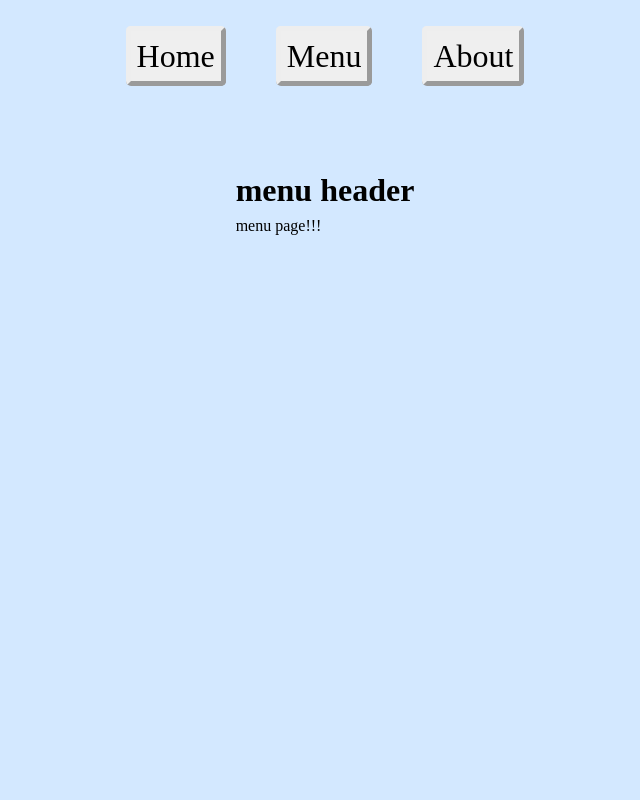
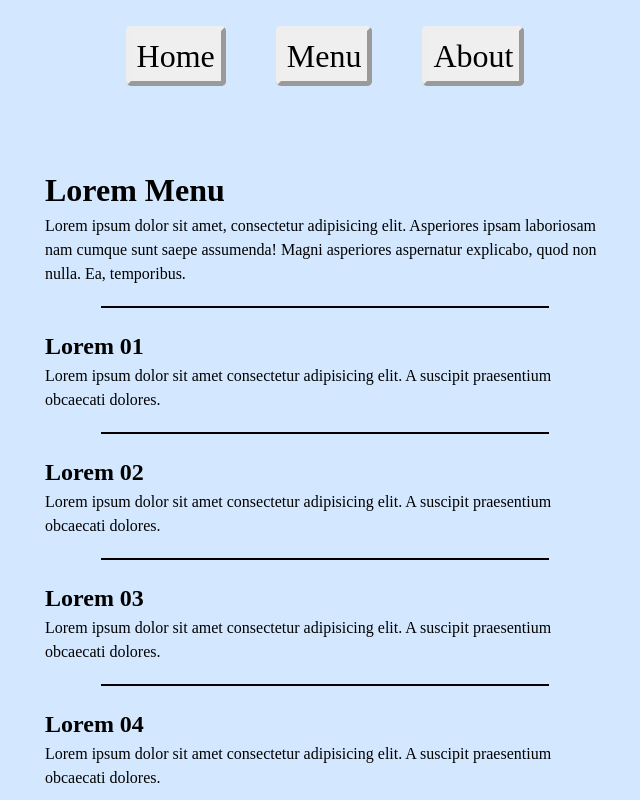
Before and after one commit to Kagnos/Restaurant-Homepage, a website built with webpack: page src/template.html in a window 1280 px wide. Both pictures are taken after a click on the button "Menu". Shown: the top 800 px of the page, without its empty margins (315-955 px from the left). Built offline with nearby package versions, Linux system fonts and the light colour scheme.

Commit message:
Create and style filler text for all pages

```diff
--- a/src/about.js
+++ b/src/about.js
@@ -1,13 +1,17 @@
 export function buildAboutPage() {
     const content = document.querySelector("#content");
     const h1 = document.createElement("h1");
-    const p = document.createElement("p");
+    let p = document.createElement("p");
 
     content.innerHTML = "";
 
-    h1.textContent = "about header";
+    h1.textContent = "About Our Restaurant";
     content.appendChild(h1);
 
-    p.textContent = "about page!!!";
+    p.textContent = "Lorem ipsum dolor sit amet consectetur adipisicing elit. Dolores commodi architecto accusamus eveniet provident ullam non eius ex sit rem saepe voluptatem natus nisi, porro et omnis adipisci labore molestias harum? Quidem, ratione officiis suscipit soluta necessitatibus veniam voluptates magnam voluptatibus repellendus!";
+    content.appendChild(p);
+
+    p = p.cloneNode();
+    p.textContent = "Lorem ipsum dolor sit amet consectetur adipisicing elit. Iusto voluptate explicabo blanditiis, sint deleniti laboriosam cupiditate maiores, exercitationem labore similique ipsa suscipit in facere illum quis repellat recusandae fuga tempore ex voluptas!";
     content.appendChild(p);
 };
--- a/src/home.js
+++ b/src/home.js
@@ -1,13 +1,17 @@
 export function buildHomePage() {
     const content = document.querySelector("#content");
     const h1 = document.createElement("h1");
-    const p = document.createElement("p");
+    let p = document.createElement("p");
 
     content.innerHTML = "";
 
-    h1.textContent = "home header";
+    h1.textContent = "Welcome to Lorem Restaurant!";
     content.appendChild(h1);
 
-    p.textContent = "home page!!!";
+    p.textContent = "Lorem ipsum dolor sit, amet consectetur adipisicing elit. Aliquam, ab distinctio corrupti soluta voluptatum ut debitis hic? Similique, cupiditate in dolor unde quasi laudantium repellendus maxime sit eius, vel ut ipsa! Eaque molestiae, dolorum itaque soluta nesciunt perspiciatis et provident porro necessitatibus molestias vero autem exercitationem quas voluptatum non odio.";
+    content.appendChild(p);
+
+    p = p.cloneNode();
+    p.textContent = "Lorem ipsum dolor sit, amet consectetur adipisicing elit. Explicabo, pariatur. Numquam ex, reiciendis quae ullam distinctio ipsum porro quibusdam dolorum, error corrupti minus magni molestias fugiat tempora, nesciunt voluptatem reprehenderit laboriosam repellendus modi excepturi corporis. Mollitia illo laudantium id fugiat qui nulla tempora rerum eum, ad recusandae exercitationem libero maxime sit itaque quis reiciendis ducimus.";
     content.appendChild(p);
 };
--- a/src/menu.js
+++ b/src/menu.js
@@ -1,13 +1,93 @@
 export function buildMenuPage() {
     const content = document.querySelector("#content");
     const h1 = document.createElement("h1");
-    const p = document.createElement("p");
+    let h2 = document.createElement("h2");
+    let p = document.createElement("p");
+    let hr = document.createElement("hr");
 
     content.innerHTML = "";
 
-    h1.textContent = "menu header";
+    h1.textContent = "Lorem Menu";
     content.appendChild(h1);
 
-    p.textContent = "menu page!!!";
+    p.textContent = "Lorem ipsum dolor sit amet, consectetur adipisicing elit. Asperiores ipsam laboriosam nam cumque sunt saepe assumenda! Magni asperiores aspernatur explicabo, quod non nulla. Ea, temporibus.";
     content.appendChild(p);
+
+    content.appendChild(hr);
+
+    h2.textContent = "Lorem 01";
+    content.appendChild(h2);
+
+    p = p.cloneNode();
+    p.textContent = "Lorem ipsum dolor sit amet consectetur adipisicing elit. A suscipit praesentium obcaecati dolores.";
+    content.appendChild(p);
+
+    hr = hr.cloneNode();
+    content.appendChild(hr);
+
+    h2 = h2.cloneNode();
+    h2.textContent = "Lorem 02";
+    content.appendChild(h2);
+
+    p = p.cloneNode();
+    p.textContent = "Lorem ipsum dolor sit amet consectetur adipisicing elit. A suscipit praesentium obcaecati dolores.";
+    content.appendChild(p);
+
+    hr = hr.cloneNode();
+    content.appendChild(hr);
+
+    h2 = h2.cloneNode();
+    h2.textContent = "Lorem 03";
+    content.appendChild(h2);
+
+    p = p.cloneNode();
+    p.textContent = "Lorem ipsum dolor sit amet consectetur adipisicing elit. A suscipit praesentium obcaecati dolores.";
+    content.appendChild(p);
+
+    hr = hr.cloneNode();
+    content.appendChild(hr);
+
+    h2 = h2.cloneNode();
+    h2.textContent = "Lorem 04";
+    content.appendChild(h2);
+
+    p = p.cloneNode();
+    p.textContent = "Lorem ipsum dolor sit amet consectetur adipisicing elit. A suscipit praesentium obcaecati dolores.";
+    content.appendChild(p);
+
+    hr = hr.cloneNode();
+    content.appendChild(hr);
+
+    h2 = h2.cloneNode();
+    h2.textContent = "Lorem 05";
+    content.appendChild(h2);
+
+    p = p.cloneNode();
+    p.textContent = "Lorem ipsum dolor sit amet consectetur adipisicing elit. A suscipit praesentium obcaecati dolores.";
+    content.appendChild(p);
+
+    hr = hr.cloneNode();
+    content.appendChild(hr);
+
+    h2 = h2.cloneNode();
+    h2.textContent = "Lorem 06";
+    content.appendChild(h2);
+
+    p = p.cloneNode();
+    p.textContent = "Lorem ipsum dolor sit amet consectetur adipisicing elit. A suscipit praesentium obcaecati dolores.";
+    content.appendChild(p);
+
+    hr = hr.cloneNode();
+    content.appendChild(hr);
+
+    h2 = h2.cloneNode();
+    h2.textContent = "Lorem 07";
+    content.appendChild(h2);
+
+    p = p.cloneNode();
+    p.textContent = "Lorem ipsum dolor sit amet consectetur adipisicing elit. A suscipit praesentium obcaecati dolores.";
+    content.appendChild(p);
+
+    hr = hr.cloneNode();
+    content.appendChild(hr);
 };
--- a/src/styles.css
+++ b/src/styles.css
@@ -77,3 +77,15 @@ nav > button {
     border: 5px outset;
     border-radius: 5px;
 }
+
+#content {
+    width: 70ch;
+}
+
+hr {
+    width: 80%;
+    height: 2px;
+    background-color: black;
+    border: none;
+    margin: 20px auto;
+}
```
